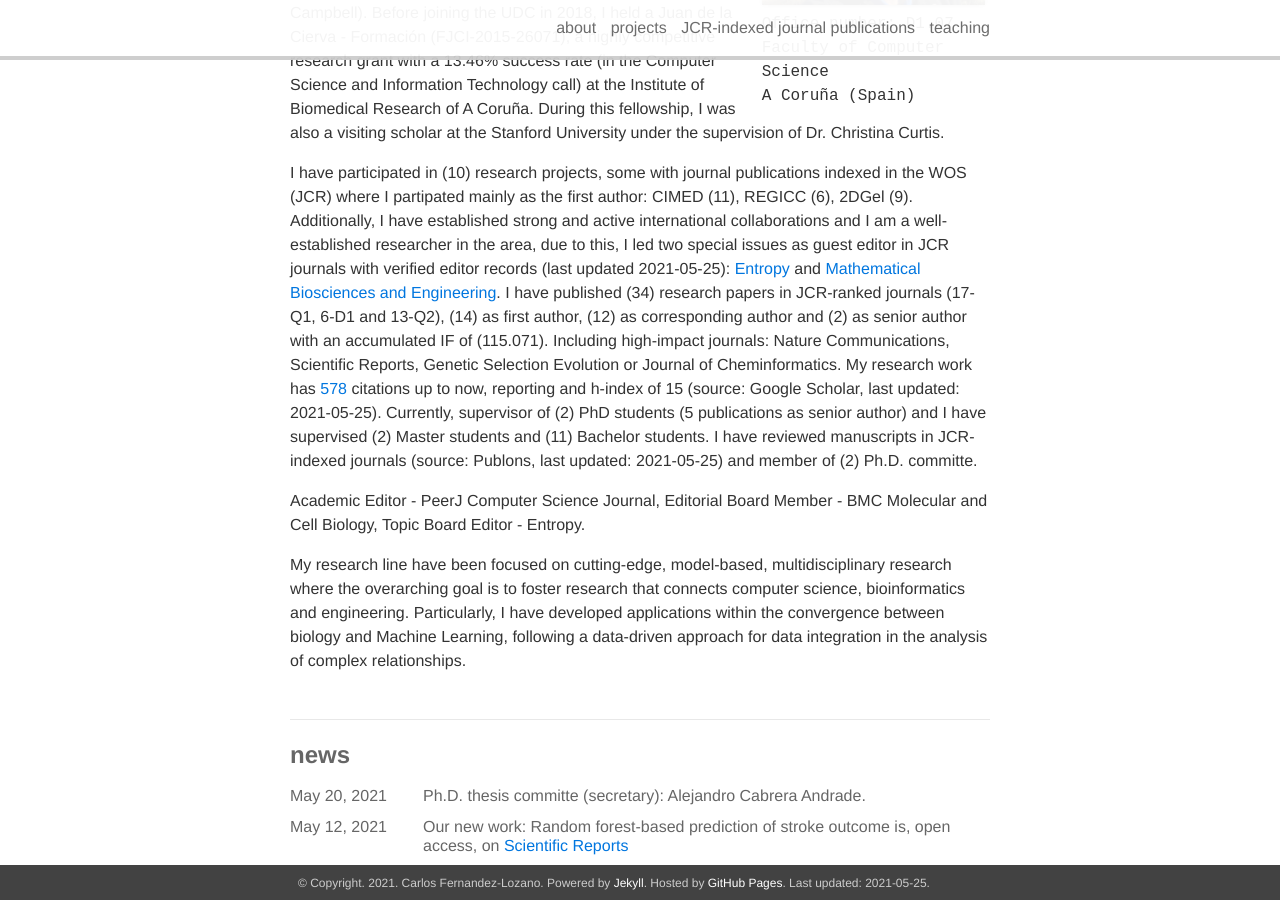
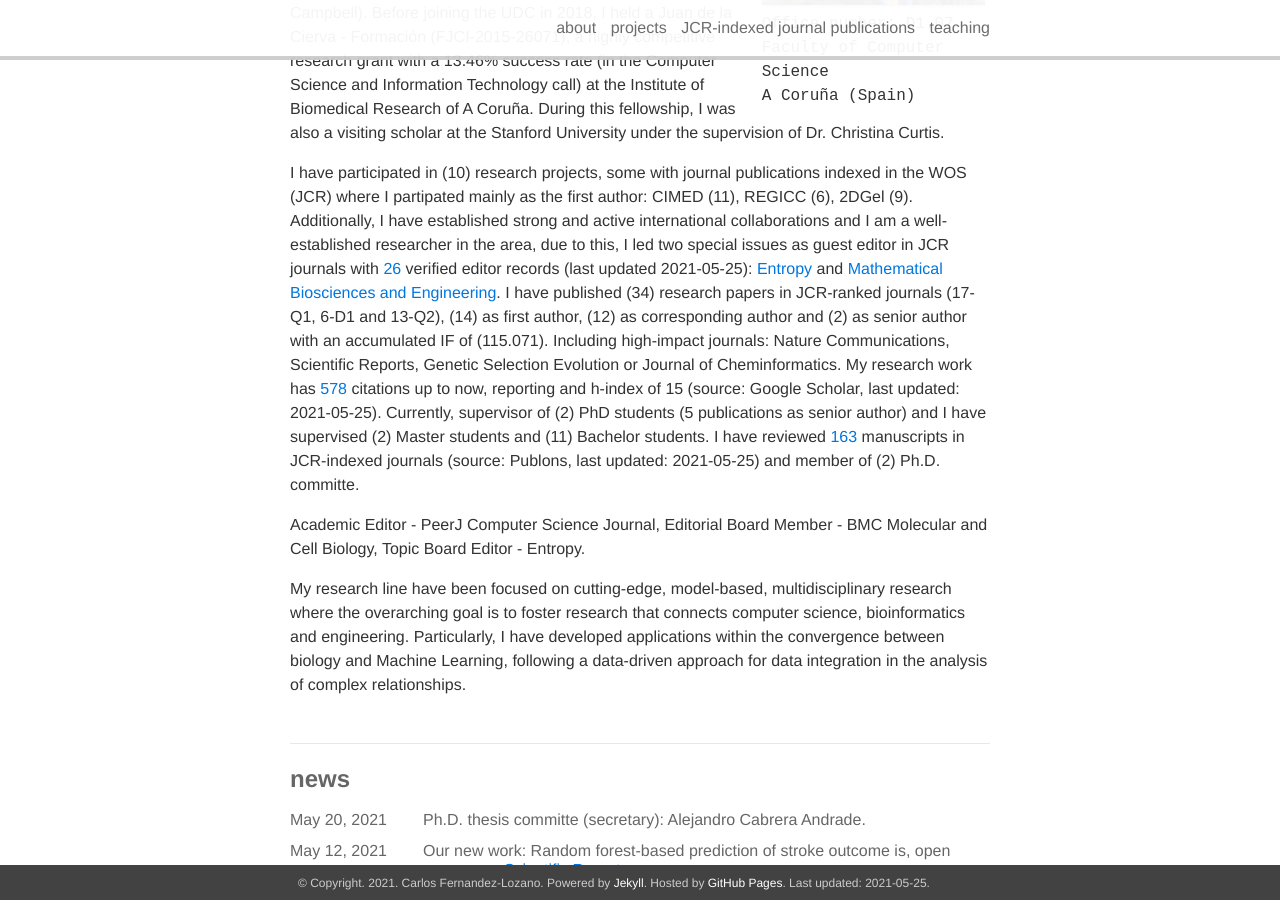
Before and after one commit to cafernandezlo/es_github_cafernandezlo, a Jekyll site: the page built from _pages/about.md, in a window 1280 px wide and 900 px high, scrolled down 440 px. Built offline with Jekyll 4.4.1, drawn with Linux system fonts in a browser that asks for light colours; nearby versions of some CDN libraries; some web fonts are replaced.

Commit message:
anulados publon updater

```diff
--- a/_config.yml
+++ b/_config.yml
@@ -14,8 +14,8 @@ baseurl: "/es_github_cafernandezlo"
 last_updated: 2021-05-25
 
 number_cites: 578
-number_reviews:
-number_editor:
+number_reviews: 163
+number_editor: 26
 hindex: 15
 total_jcr: 34
 total_q1: 17
```
Also changed, not shown: 1 other file.
